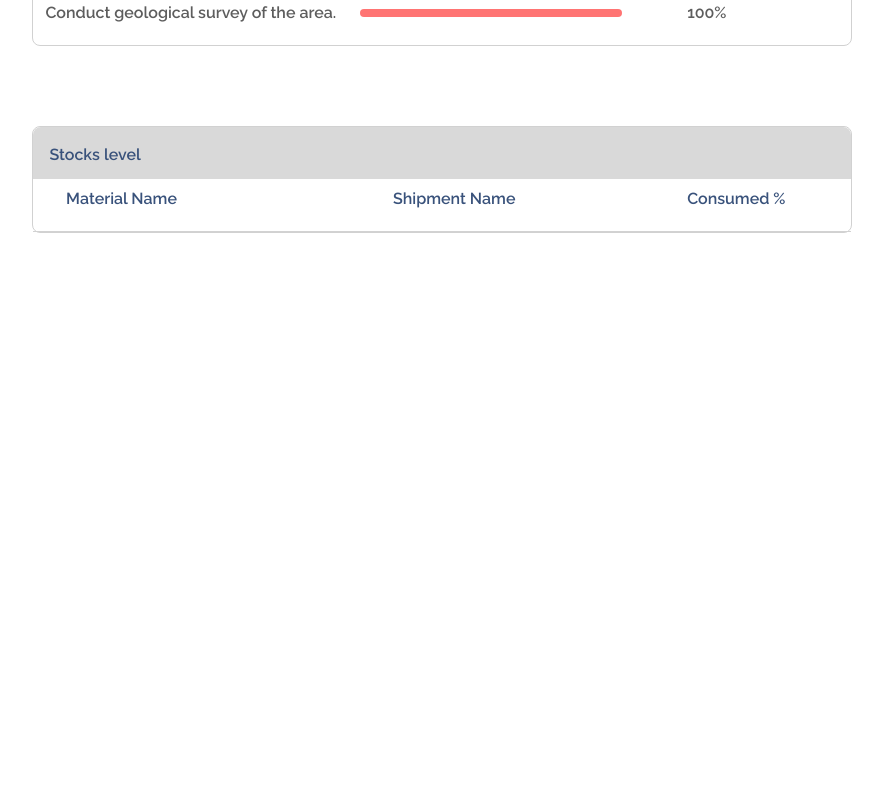
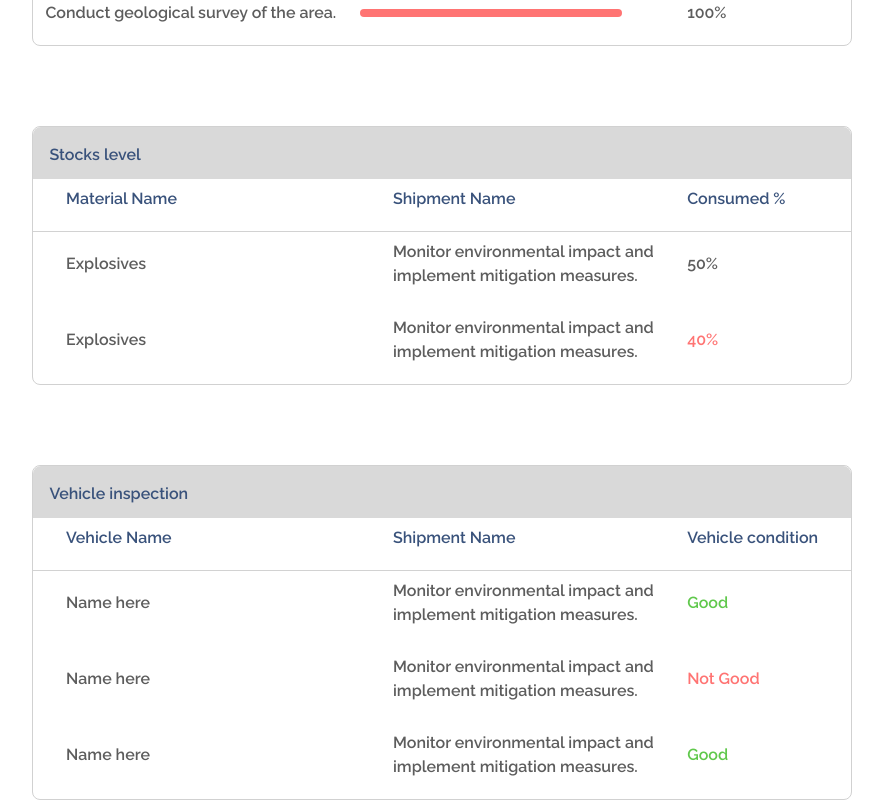
Before and after one commit to betsaleel-yoto/Minetrack, a React (Vite) app: page / in a window 1280 px wide. Shown: the part 1268-2068 px from the top of the page, without its empty margins (326-1209 px from the left). Before the commit the page ends 1501 px from the top, so only its background shows below. Built offline with nearby package versions, Linux system fonts and the light colour scheme.

Commit message:
Version fin de la premiere partie du dashboard

```diff
--- a/src/Pages/Dashboard.jsx
+++ b/src/Pages/Dashboard.jsx
@@ -8,6 +8,7 @@ import BarreDeNiveau from "../component/barreDeNiveau";
 import EnteteTableau from "../component/EnteteTableau";
 import LineTableu from "../component/LineTableau";
 import ElementTableau2 from "../component/ElementTableau2";
+import ElementTableau1 from "../component/ElementTableau1";
 function Dashboard() {
   return (
     <>
@@ -219,6 +220,16 @@ function Dashboard() {
 <div className="w-[80%] m-auto h-auto border border-[#D1D1D1] rounded-lg mt-[5rem]">
   <EnteteTableau text='Stocks level'/>
   <LineTableu text1='Material Name' text2='Shipment Name' text3='Consumed %'/>
+  <ElementTableau1 text1='Explosives' text2='Monitor environmental impact and implement mitigation measures.' text3='50%' cl='text-[#5D5D5D]'/>
+  <ElementTableau1 text1='Explosives' text2='Monitor environmental impact and implement mitigation measures.' text3='40%' cl='text-[#FF7473]'/>
+</div>
+
+<div className="w-[80%] m-auto h-auto border border-[#D1D1D1] rounded-lg mt-[5rem]">
+  <EnteteTableau text='Vehicle inspection'/>
+  <LineTableu text1='Vehicle Name' text2='Shipment Name' text3='Vehicle condition'/>
+  <ElementTableau1 text1='Name here' text2='Monitor environmental impact and implement mitigation measures.' text3='Good' cl='text-[#60C84C]'/>
+  <ElementTableau1 text1='Name here' text2='Monitor environmental impact and implement mitigation measures.' text3='Not Good' cl='text-[#FF7473]'/>
+  <ElementTableau1 text1='Name here' text2='Monitor environmental impact and implement mitigation measures.' text3='Good' cl='text-[#60C84C]'/>
 </div>
 
         </div>
--- a/src/component/ElementTableau1.jsx
+++ b/src/component/ElementTableau1.jsx
@@ -1,4 +1,5 @@
 function ElementTableau1(props) {
+  const classNames=`font-raleway ${props.cl} font-semibold w-[20%] m-auto`
   return (
     <>
       <div className="flex  w-[100%] pb-5 pt-2">
@@ -11,7 +12,7 @@ function ElementTableau1(props) {
           </p>
         </div>
 
-        <p className="font-raleway text-[#5D5D5D] font-semibold w-[20%] m-auto">
+        <p className={classNames}>
           {props.text3}
         </p>
       </div>
```
